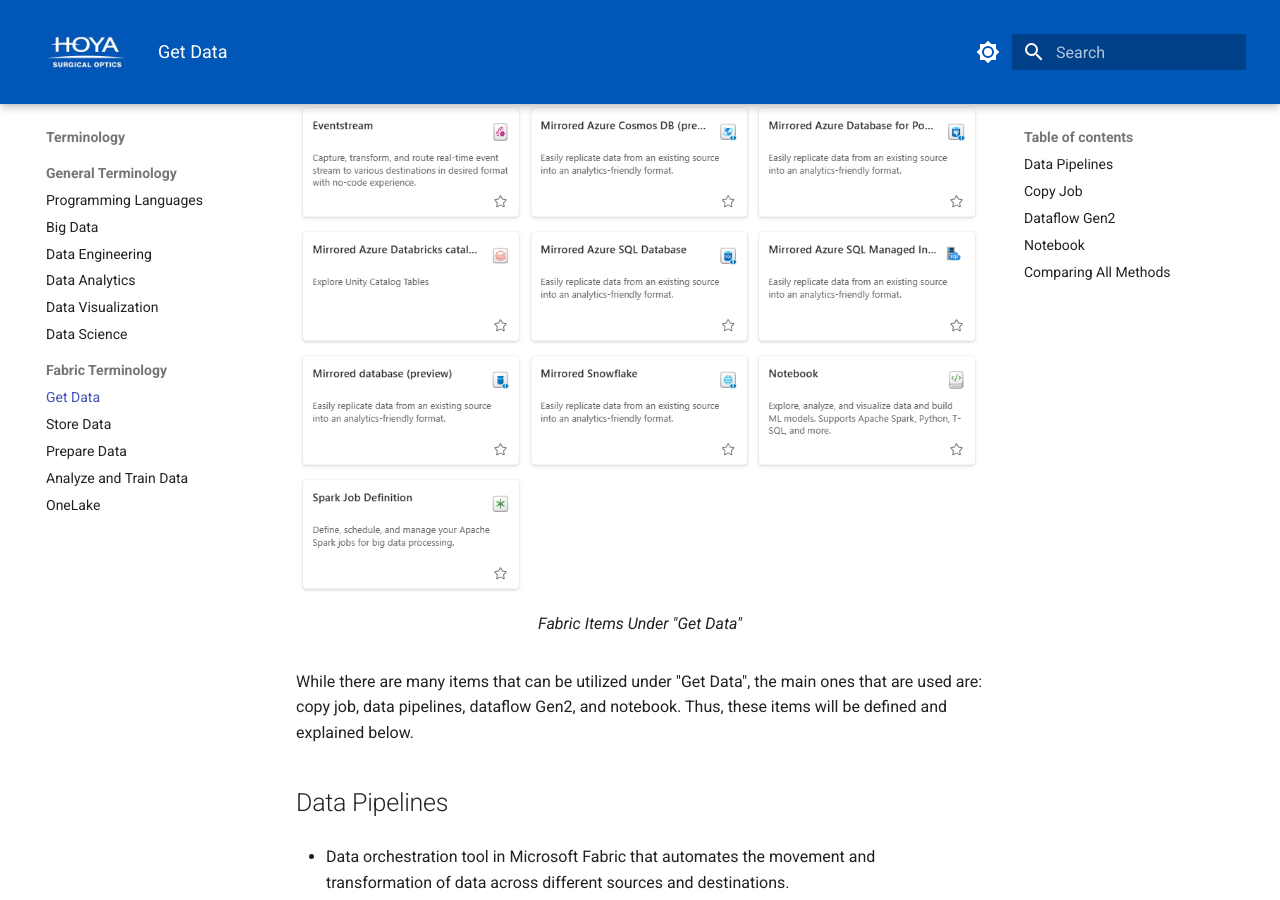
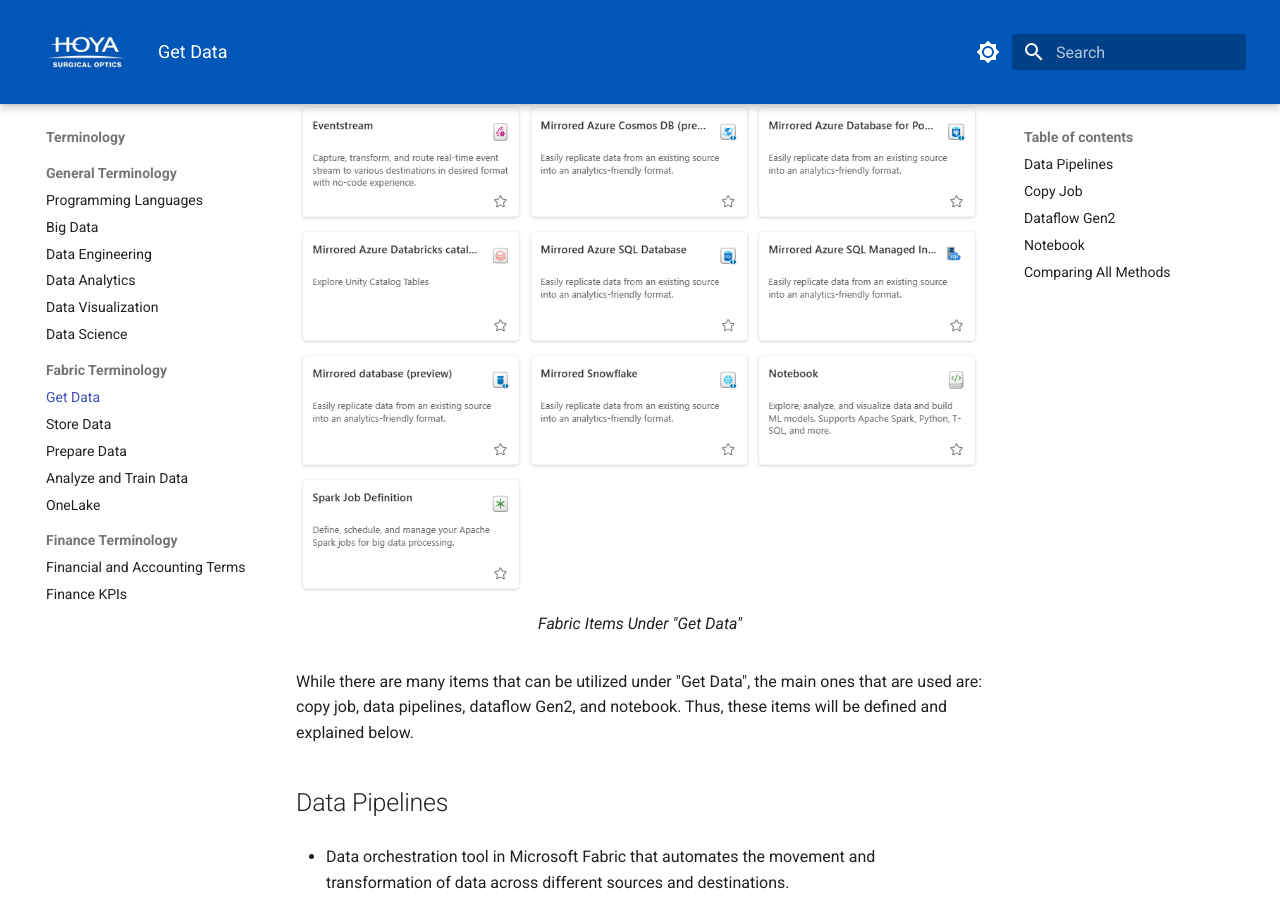
Before and after one commit to valerieljx/HOYA-Documentation, an MkDocs documentation site: the page built from docs/terminology/get_data.md, in a window 1280 px wide and 900 px high, scrolled down 352 px. Built offline with MkDocs 1.6.1 and Material for MkDocs 9.7.7, drawn with Linux system fonts in a browser that asks for light colours.

Commit message:
added the finance documentation to the site

```diff
--- a/mkdocs.yml
+++ b/mkdocs.yml
@@ -97,6 +97,9 @@ nav:
         - Prepare Data: terminology/prepare_data.md
         - Analyze and Train Data: terminology/analyze_train_data.md
         - OneLake: terminology/onelake.md
+    - Finance Terminology:
+        - Financial and Accounting Terms: finance_terms/finance_accounting_terms.md
+        - Finance KPIs: finance_terms/finance_kpi.md
   - Using Fabric Tools:
     - Lakehouse: fabric_tools/lakehouse.md
     - SQL Analytics Endpoint: fabric_tools/sql_endpoint.md
@@ -133,4 +136,4 @@ nav:
 extra:
   social:
     - icon: fontawesome/brands/github
-      link: https://github.com/nodokak1
+      link: https://github.com/valerieljx
```
